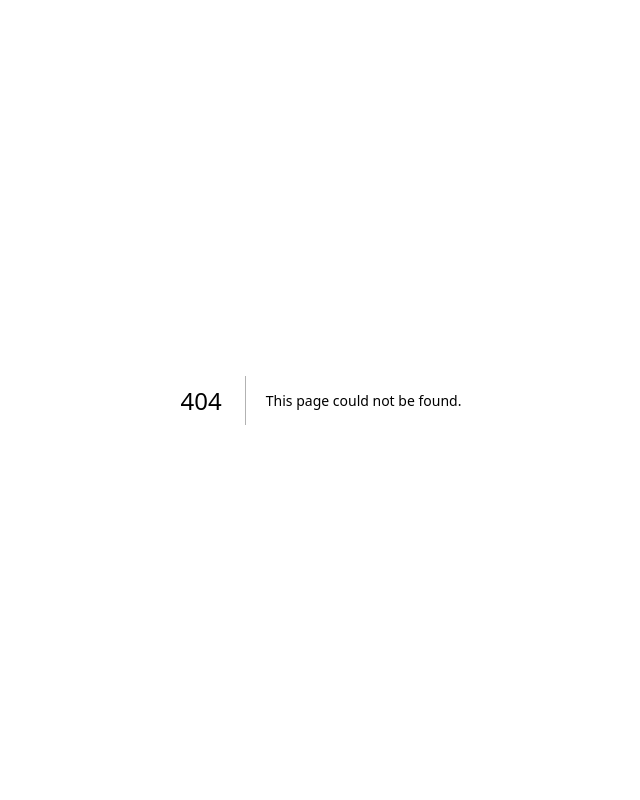
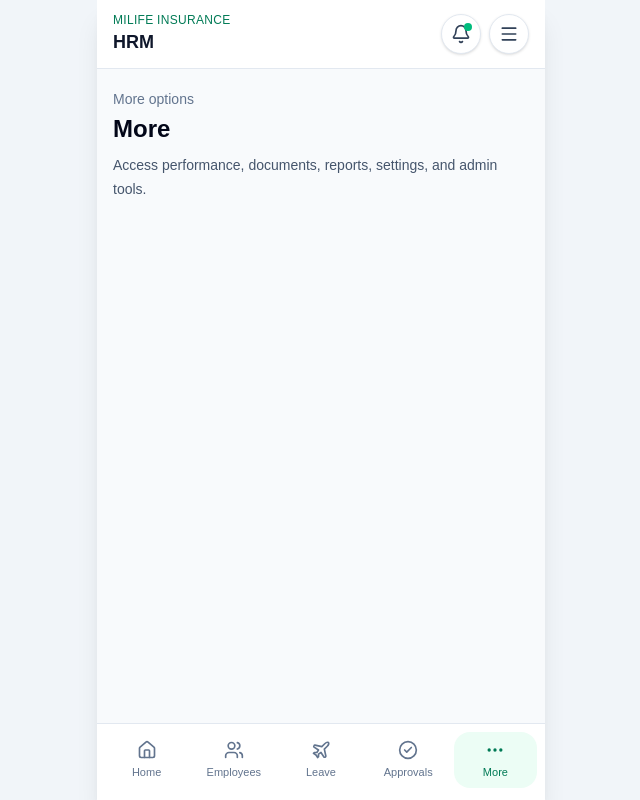
Before and after one commit to ndrew98/HRM, a Next.js app in the folder milife-hrm/: page /more in a window 1280 px wide. Before the commit this address had no page. Shown: the whole page, without its empty margins (319-959 px from the left). Built offline with nearby package versions, Linux system fonts and the light colour scheme.

Commit message:
Make the Bottom Navigation active automatically using usepathname and link for faster refresh

```diff
--- /dev/null
+++ b/milife-hrm/src/app/approvals/page.tsx
@@ -0,0 +1,17 @@
+import { MobileAppShell } from "@/app/components/layout/MobileAppShell";
+
+export default function ApprovalsPage() {
+  return (
+    <MobileAppShell>
+      <section className="px-4 py-5">
+        <p className="text-sm font-medium text-slate-500">Workflow tasks</p>
+
+        <h2 className="mt-1 text-2xl font-bold text-slate-950">Approvals</h2>
+
+        <p className="mt-2 text-sm leading-6 text-slate-600">
+          Review leave requests, appraisal actions, and other HR workflow items.
+        </p>
+      </section>
+    </MobileAppShell>
+  );
+}
--- a/milife-hrm/src/app/components/layout/BottomNav.tsx
+++ b/milife-hrm/src/app/components/layout/BottomNav.tsx
@@ -1,3 +1,7 @@
+"use client";
+
+import Link from "next/link";
+import { usePathname } from "next/navigation";
 import { CheckCircle2, Home, MoreHorizontal, Plane, Users } from "lucide-react";
 
 const navItems = [
@@ -5,47 +9,49 @@ const navItems = [
     label: "Home",
     href: "/",
     icon: Home,
-    active: true,
   },
   {
     label: "Employees",
     href: "/employees",
     icon: Users,
-    active: false,
   },
   {
     label: "Leave",
     href: "/leave",
     icon: Plane,
-    active: false,
   },
   {
     label: "Approvals",
     href: "/approvals",
     icon: CheckCircle2,
-    active: false,
   },
   {
     label: "More",
     href: "/more",
     icon: MoreHorizontal,
-    active: false,
   },
 ];
 
 export function BottomNav() {
+  const pathname = usePathname();
+
   return (
     <nav className="sticky bottom-0 z-30 border-t border-slate-200 bg-white px-2 pb-3 pt-2">
       <div className="grid grid-cols-5 gap-1">
         {navItems.map((item) => {
           const Icon = item.icon;
 
+          const isActive =
+            item.href === "/"
+              ? pathname === "/"
+              : pathname.startsWith(item.href);
+
           return (
-            <a
+            <Link
               key={item.label}
               href={item.href}
               className={
-                item.active
+                isActive
                   ? "flex flex-col items-center justify-center rounded-2xl bg-emerald-50 px-2 py-2 text-emerald-700"
                   : "flex flex-col items-center justify-center rounded-2xl px-2 py-2 text-slate-500 hover:bg-slate-50 hover:text-slate-900"
               }
@@ -53,7 +59,7 @@ export function BottomNav() {
               <Icon className="h-5 w-5" />
 
               <span className="mt-1 text-[11px] font-medium">{item.label}</span>
-            </a>
+            </Link>
           );
         })}
       </div>
--- /dev/null
+++ b/milife-hrm/src/app/employees/page.tsx
@@ -0,0 +1,18 @@
+import { MobileAppShell } from "@/app/components/layout/MobileAppShell";
+
+export default function EmployeesPage() {
+  return (
+    <MobileAppShell>
+      <section className="px-4 py-5">
+        <p className="text-sm font-medium text-slate-500">Employee records</p>
+
+        <h2 className="mt-1 text-2xl font-bold text-slate-950">Employees</h2>
+
+        <p className="mt-2 text-sm leading-6 text-slate-600">
+          View and manage staff profiles, departments, roles, and employment
+          status.
+        </p>
+      </section>
+    </MobileAppShell>
+  );
+}
--- /dev/null
+++ b/milife-hrm/src/app/leave/page.tsx
@@ -0,0 +1,17 @@
+import { MobileAppShell } from "@/app/components/layout/MobileAppShell";
+
+export default function LeavePage() {
+  return (
+    <MobileAppShell>
+      <section className="px-4 py-5">
+        <p className="text-sm font-medium text-slate-500">Time off</p>
+
+        <h2 className="mt-1 text-2xl font-bold text-slate-950">Leave</h2>
+
+        <p className="mt-2 text-sm leading-6 text-slate-600">
+          Apply for leave, track balances, and follow approval progress.
+        </p>
+      </section>
+    </MobileAppShell>
+  );
+}
--- /dev/null
+++ b/milife-hrm/src/app/more/page.tsx
@@ -0,0 +1,17 @@
+import { MobileAppShell } from "@/app/components/layout/MobileAppShell";
+
+export default function MorePage() {
+  return (
+    <MobileAppShell>
+      <section className="px-4 py-5">
+        <p className="text-sm font-medium text-slate-500">More options</p>
+
+        <h2 className="mt-1 text-2xl font-bold text-slate-950">More</h2>
+
+        <p className="mt-2 text-sm leading-6 text-slate-600">
+          Access performance, documents, reports, settings, and admin tools.
+        </p>
+      </section>
+    </MobileAppShell>
+  );
+}
```
